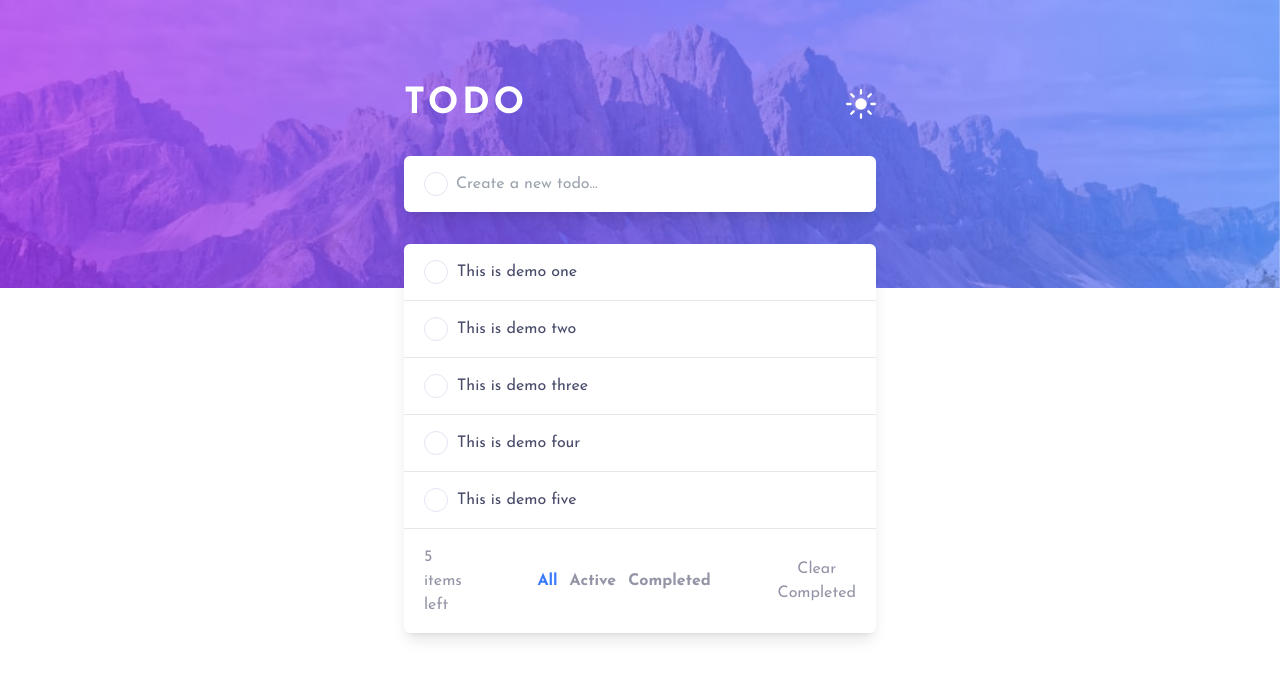
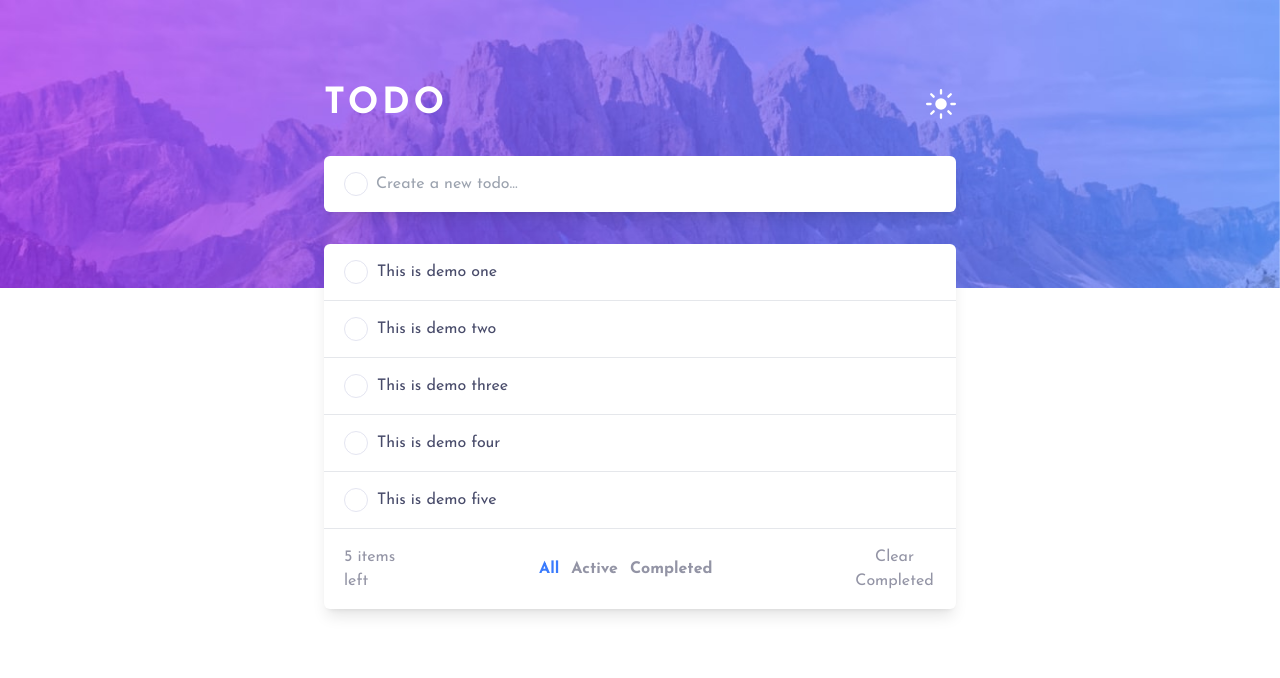
Before and after one commit to coderSuresh/todo-list, a Next.js app: page / in a window 1280 px wide. Shown: the top 678 px of the page. Built offline with nearby package versions, Linux system fonts and the light colour scheme.

Commit message:
increase max width of card

```diff
--- a/app/page.tsx
+++ b/app/page.tsx
@@ -11,7 +11,7 @@ const Home = () => {
         md:h-72 h-60"
       />
 
-      <section className="container relative max-w-lg mx-auto p-5">
+      <section className="container relative max-w-2xl mx-auto p-5">
 
         <div className="flex items-center justify-between sm:pt-16 pt-8">
           <h1 className="uppercase tracking-widest md:text-4xl text-2xl font-bold text-white">
```
